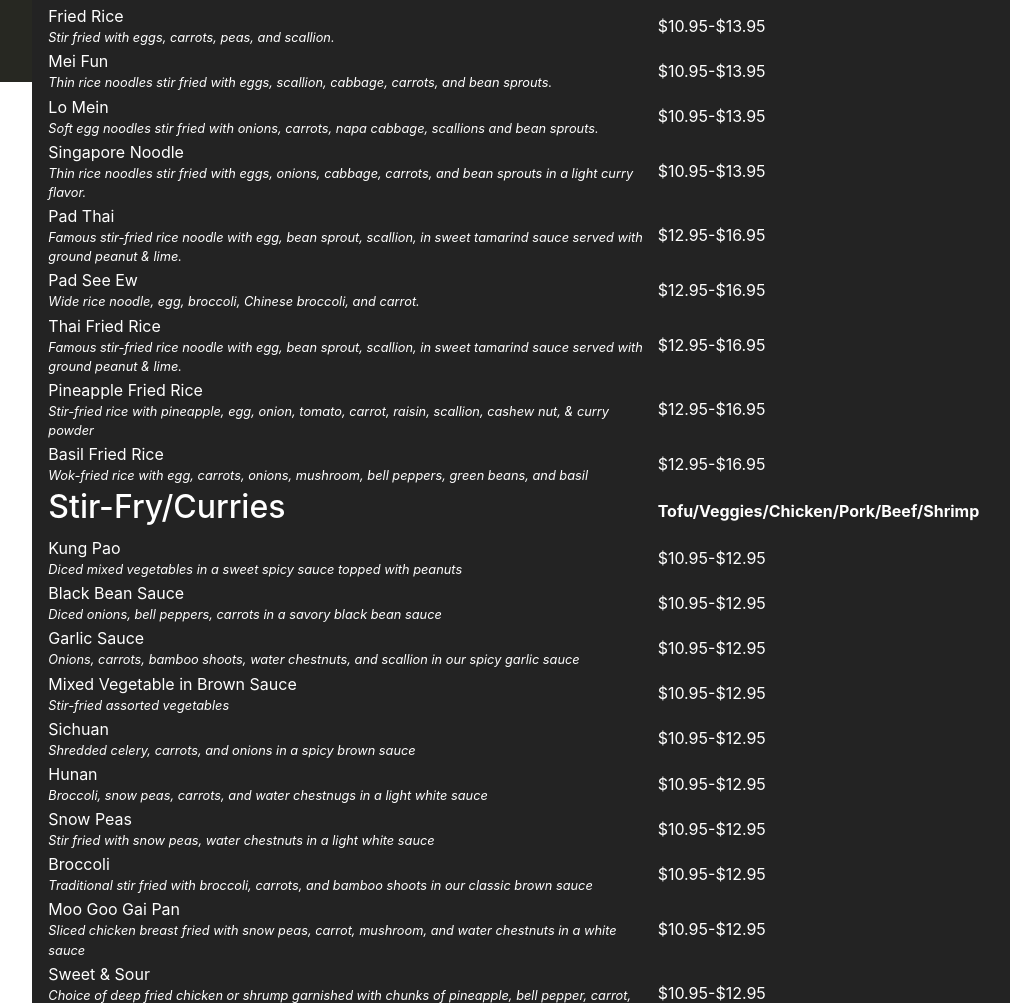
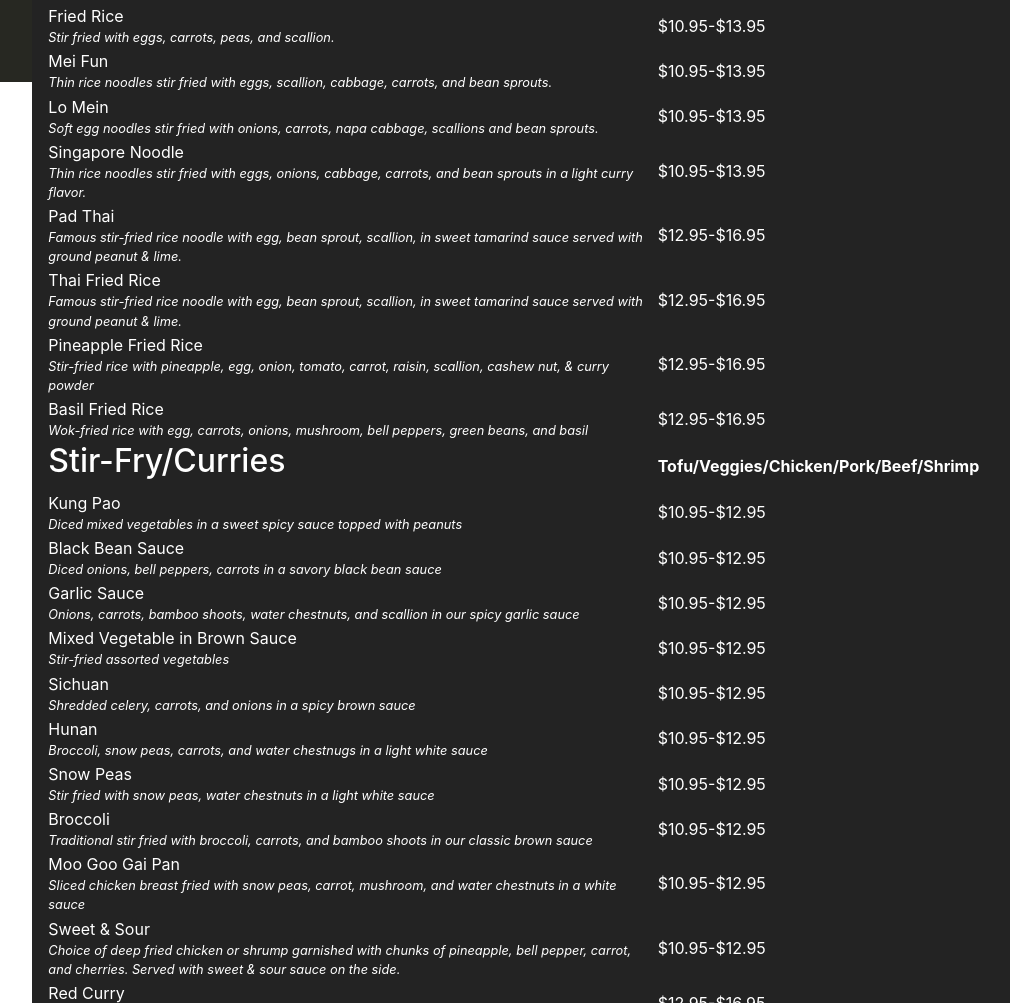
Before and after one commit to alicia-ar/yaowebsite, a plain HTML site: page menu.html in a window 1280 px wide. Shown: the part 718-1721 px from the top of the page, without its empty margins (181-1191 px from the left). Drawn offline with nearby package versions, Linux system fonts and the light colour scheme.

Commit message:
remove pad see ew

```diff
--- a/menu.html
+++ b/menu.html
@@ -199,14 +199,6 @@
                                     <td>Pad Thai
                                         <div class="food-description">
                                             Famous stir-fried rice noodle with egg, bean sprout, scallion, in sweet tamarind sauce served with ground peanut & lime.
-                                        </div>
-                                    </td>
-                                    <td>$12.95-$16.95</td>
-                                </tr>
-                                <tr class="menu-entry">
-                                    <td>Pad See Ew
-                                        <div class="food-description">
-                                            Wide rice noodle, egg, broccoli, Chinese broccoli, and carrot.
                                         </div>
                                     </td>
                                     <td>$12.95-$16.95</td>
```
